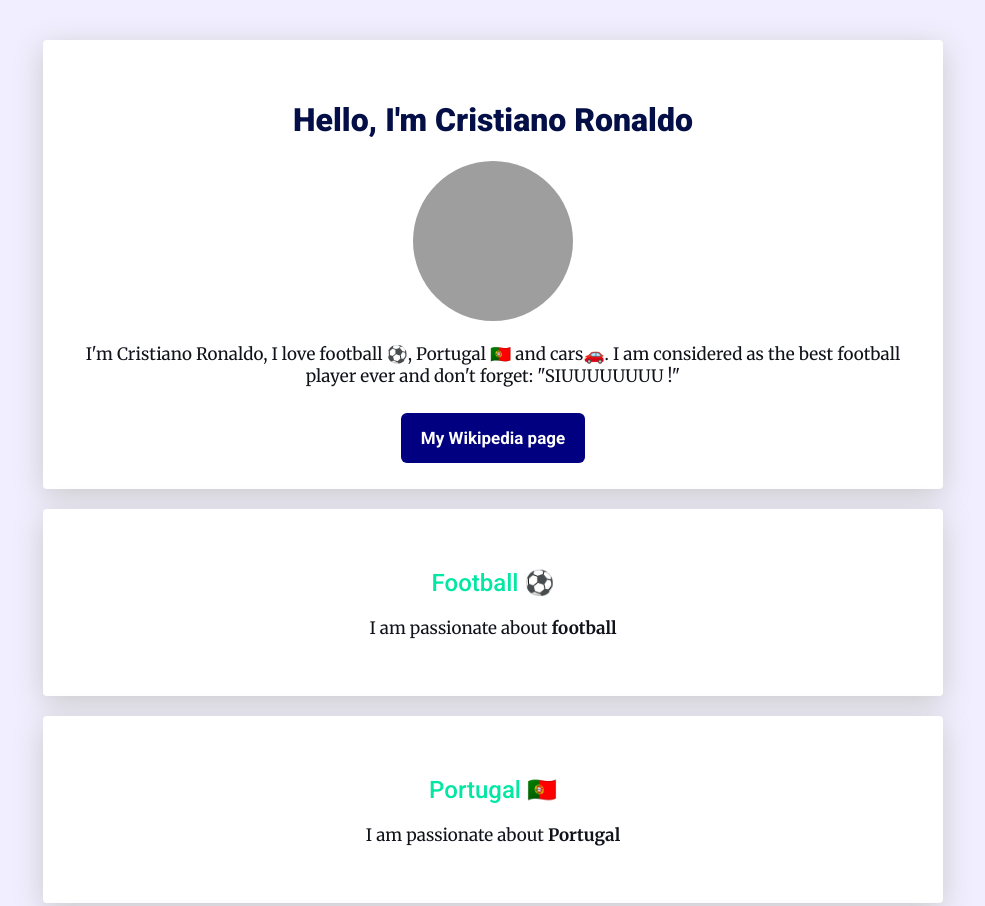
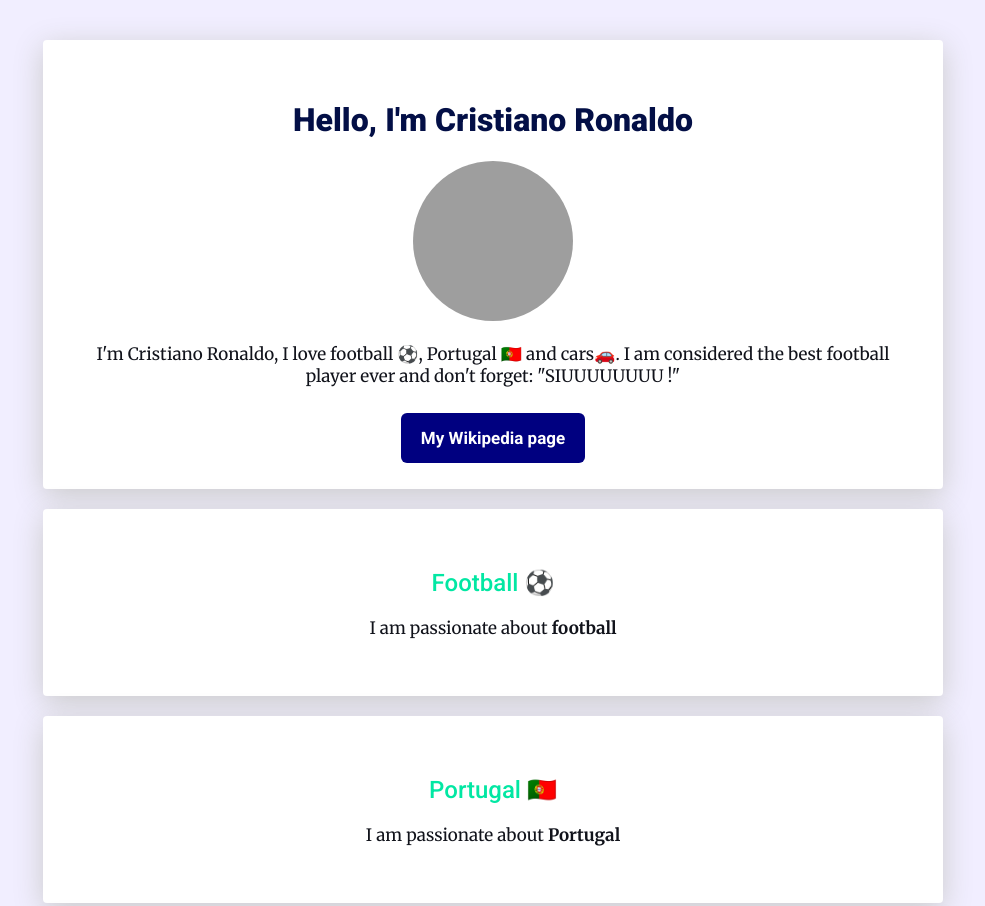
Before and after one commit to quentin-grisval/my-profile, a plain HTML site: page index.html in a window 1280 px wide. Shown: the top 906 px of the page, without its empty margins (147-1132 px from the left). Drawn offline with Linux system fonts and the light colour scheme; grey boxes are pictures that could not be loaded.

Commit message:
Update index.html
Correction d'une faute d'anglais massive

```diff
--- a/index.html
+++ b/index.html
@@ -18,7 +18,7 @@
 				</h1>
 				<img src="https://scontent-cdt1-1.xx.fbcdn.net/v/t1.6435-9/190108336_322648402555040_2100790391455013605_n.jpg?_nc_cat=1&ccb=1-7&_nc_sid=09cbfe&_nc_ohc=QtPTuaUilS0AX8Jjbdx&_nc_ht=scontent-cdt1-1.xx&oh=00_AfCH_i0U8iMp1DguchJKQWEMe9phlPKliEqWMusxiBJMFQ&oe=6386A000" class="img-circle" alt="Cristiano Ronaldo" style="width:160px;height:160px;">
 				<p>
-					I'm Cristiano Ronaldo, I love football <span>&#9917;</span>, Portugal <span>&#127477;&#127481;</span> and cars<span>&#128663;</span>. I am considered as the best football player ever and don't forget: "SIUUUUUUUU !"
+					I'm Cristiano Ronaldo, I love football <span>&#9917;</span>, Portugal <span>&#127477;&#127481;</span> and cars<span>&#128663;</span>. I am considered the best football player ever and don't forget: "SIUUUUUUUU !"
 				</p>
 				<a href="https://fr.wikipedia.org/wiki/Cristiano_Ronaldo" class="btn-blue" target="_blank">My Wikipedia page</a>
 			</div>
```
